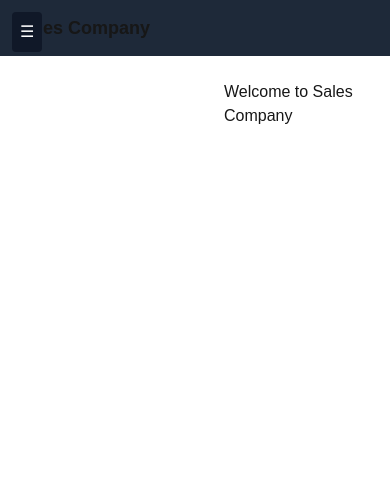
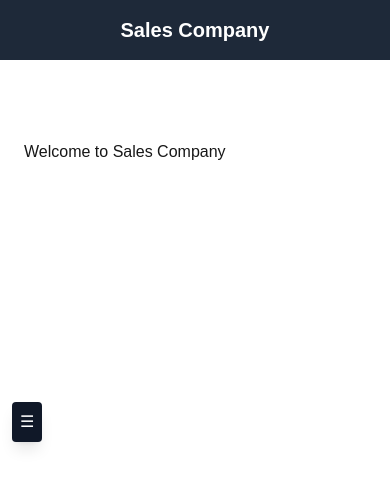
Before and after one commit to Karthik015-alpha/myapp2, a Next.js app: page / in a window 390 px wide. Shown: the top 486 px of the page. Built offline with nearby package versions, Linux system fonts and the light colour scheme.

Commit message:
Refactor Sidebar component for improved structure, mobile responsiveness, and context integration

```diff
--- a/app/components/Sidebar.tsx
+++ b/app/components/Sidebar.tsx
@@ -1,104 +1,18 @@
-// "use client";
-
-// import Link from "next/link";
-// import { useState } from "react";
-
-// export default function Sidebar() {
-//   const [product, setProduct] = useState(false);
-//   const [books, setBooks] = useState(false);
-//   const[electronics,setelectronics]=useState(false);
-//   const[furniture,setfurniture]=useState(false);
-//   const book=[
-//     { name:"History Books",path:"/Books/HistoryBooks"},
-//     { name:"Science Books",path:"/Books/ScienceBooks"}
-//   ]
-//   const furnitureList=[
-//     {name:"Seating Furniture",path:"/Products/Furniture/SeatingFurniture"},
-//     {name:"Sleeping Furniture",path:"/Products/Furniture/SleepingFurniture"}
-//   ]
-//   return (
-//   <aside className="
-//   fixed md:sticky
-//   top-0 left-0
-//   w-64 h-screen
-//   bg-gray-900 text-white p-5
-//   transform -translate-x-full md:translate-x-0
-//   transition-transform duration-300
-// ">
-
-//       <h2 className="text-xl font-bold mb-6">Menu</h2>
-//       <nav className="flex flex-col gap-3">
-//         <Link href="/" className="hover:text-blue-400">
-//           Home
-//         </Link>
-//         <Link href="/Products"
-//           onClick={() => setProduct(!product)}
-//           className="hover:text-blue-400 text-left"
-//         >
-//           Products
-//         </Link>
-//         {product && (
-//           <div className="ml-4 flex flex-col gap-2">
-//             <Link href="/Products/Electronics" className="hover:text-blue-400" onClick={()=>setelectronics(!electronics)}>
-//               Electronics
-//             </Link>
-//             {electronics && (
-//               <div className="ml-4 flex flex-col gap-2">
-//                 <Link href="/Products/Electronics/Mobile">Mobiles</Link>
-//                 <Link href="/Products/Electronics/TV">TVs</Link>
-//               </div>
-//             )
-//             }
-//             <Link href="/Products/Furniture" className="hover:text-blue-400" onClick={()=>setfurniture(!furniture)}>
-//               Furniture
-//             </Link>
-//             {furniture && (
-//               <div className="ml-4 flex flex-col gap-2">
-//                 {/* <Link href="/Products/Furniture/SeatingFurniture">Seating Furniture</Link>
-//                 <Link href="/Products/Furniture/SleepingFurniture">Sleeping Furniture</Link> */}
-//                 {furnitureList.map((furniture,index)=>(
-//                     <Link key={index} href={furniture.path}>{furniture.name}</Link>
-//                 ))}
-//               </div>
-//             )}
-//             </div>
-//         )}
-//         <Link href="/Books"
-//           onClick={() => setBooks(!books)}
-//           className="hover:text-blue-400 text-left"
-//         >
-//           Books
-//         </Link>
-
-//         {/* {books && (
-//           <div className="ml-4 flex flex-col gap-2">
-//             <Link href="/Books/HistoryBooks">History Books</Link>
-//             <Link href="/Books/ScienceBooks">Science Books</Link>
-//           </div>
-//         )} */}
-//         {books&&(
-//             <div className="ml-4 flex flex-col gap-2">
-//                 {book.map((books,index)=>(
-//                     <Link key={index} href={books.path}>{books.name}</Link>
-//                 ))}
-//             </div>
-//         )
-//         }
-//       </nav>
-//     </aside>
-//   );
-// }
-
-// 2
-
 "use client";
 
 import Link from "next/link";
-import { useState } from "react";
+import { useState, ReactNode, createContext, useContext } from "react";
 
-export default function Sidebar() {
+// Context to share sidebar open state (for future extensibility)
+export const SidebarContext = createContext<{ open: boolean; setOpen: (v: boolean) => void }>({ open: false, setOpen: () => {} });
+
+export function SidebarProvider({ children }: { children: ReactNode }) {
+	// For future extensibility, currently just renders children
+	return <>{children}</>;
+}
+
+export function Sidebar() {
 	const [open, setOpen] = useState(false);
-
 	const [product, setProduct] = useState(false);
 	const [books, setBooks] = useState(false);
 	const [electronics, setElectronics] = useState(false);
@@ -116,15 +30,14 @@ export default function Sidebar() {
 
 	return (
 		<div className="flex">
-
-      {/* 🔹 Mobile Button */}
+			{/* 🔹 Mobile Button (vertically centered left) */}
 			<button
 				onClick={() => setOpen(!open)}
-  className="md:hidden fixed top-3 left-3 z-50 bg-gray-900 text-white p-2 rounded"
+				className="md:hidden fixed top-1/2 left-3 z-50 bg-gray-900 text-white p-2 rounded -translate-y-1/2 shadow-lg"
+				aria-label="Open sidebar menu"
 			>
 				☰
 			</button>
-
 
 			{/* 🔹 Overlay */}
 			{open && (
@@ -146,16 +59,12 @@ export default function Sidebar() {
 		md:translate-x-0
 	`}
 			>
-
 				<h2 className="text-xl font-bold mb-6">Menu</h2>
-
 				<nav className="flex flex-col gap-3">
-
 					{/* Home */}
 					<Link href="/" className="hover:text-blue-400">
 						Home
 					</Link>
-
 					{/* Products */}
 					<button
 						onClick={() => {
@@ -166,10 +75,8 @@ export default function Sidebar() {
 					>
 						Products ▼
 					</button>
-
 					{product && (
 						<div className="ml-4 flex flex-col gap-2">
-
 							{/* Electronics */}
 							<button
 								onClick={() => {
@@ -180,14 +87,12 @@ export default function Sidebar() {
 							>
 								Electronics
 							</button>
-
 							{electronics && (
 								<div className="ml-4 flex flex-col gap-2">
 									<Link href="/Products/Electronics/Mobile">Mobiles</Link>
 									<Link href="/Products/Electronics/TV">TVs</Link>
 								</div>
 							)}
-
 							{/* Furniture */}
 							<button
 								onClick={() => {
@@ -198,7 +103,6 @@ export default function Sidebar() {
 							>
 								Furniture
 							</button>
-
 							{furniture && (
 								<div className="ml-4 flex flex-col gap-2">
 									{furnitureList.map((item, index) => (
@@ -210,7 +114,6 @@ export default function Sidebar() {
 							)}
 						</div>
 					)}
-
 					{/* Books */}
 					<button
 						onClick={() => {
@@ -221,7 +124,6 @@ export default function Sidebar() {
 					>
 						Books ▼
 					</button>
-
 					{books && (
 						<div className="ml-4 flex flex-col gap-2">
 							{book.map((item, index) => (
@@ -233,11 +135,6 @@ export default function Sidebar() {
 					)}
 				</nav>
 			</aside>
-
-      {/* 🔹 Main Content */}
-      <main className="flex-1 p-6">
-        <h1 className="text-2xl font-bold">Main Content</h1>
-      </main>
 		</div>
 	);
 }
--- a/app/layout.tsx
+++ b/app/layout.tsx
@@ -1,98 +1,31 @@
 import "./globals.css";
-import Sidebar from "./components/Sidebar";
-import type{ Metadata } from "next";
-export const metadata: Metadata = {
-  title: "Sales Company",
-  description: "Sales and Marketing Company",
-};
-// export default function RootLayout({  children,}: { children: React.ReactNode;}) {
-//   return (
-//     <html lang="en">
-//       <body>
-//         <header>
-//           <h1 className="text-xl font-bold">Sales Company</h1>
-//         </header>
-//         <div className="flex min-h-screen">
-//           <Sidebar />
-//           <main className="flex-1 p-6">
-//             {children}
-//           </main>
-//         </div>
-//       </body>
-//     </html>
-//   );
-// }
+import { Sidebar, SidebarProvider } from "./components/Sidebar";
+import { ReactNode, useContext } from "react";
 
-// 2
-
-export default function RootLayout({ children }: { children: React.ReactNode }) {
+export default function RootLayout({ children }: { children: ReactNode }) {
 	return (
 		<html lang="en">
 			<body className="bg-black text-white">
-
+                 <header className="bg-gray-800 text-white p-4 flex items-center justify-center md:justify-start md:pl-72">
+          <h1 className="text-xl font-bold">Sales Company</h1>
+         </header>
+				<SidebarProvider>
 					<div className="flex">
-
-          {/* Sidebar */}
 						<Sidebar />
-
-          {/* Right Side */}
-          <div className="flex flex-col flex-1 md:ml-64">
-
-            {/* 🔹 Header */}
-            <header className="fixed md:static top-0 left-0 w-full h-14 bg-gray-800 flex items-center px-4 z-40">
-              <h1 className="text-lg font-bold">Sales Company</h1>
-            </header>
-
-            {/* 🔹 Main Content */}
-            <main className="p-6 mt-14 md:mt-0">
-              {children}
-            </main>
-
+						<SidebarContent>{children}</SidebarContent>
 					</div>
-
-        </div>
-
+				</SidebarProvider>
 			</body>
 		</html>
 	);
 }
 
-
-// import "./globals.css";
-// import Sidebar from "./components/Sidebar";
-// import type { Metadata } from "next";
-// export const metadata: Metadata = {
-//   title: "Sales Company",
-//   description: "Sales and Marketing Company",
-// };
-
-// export default function RootLayout({
-//   children,
-// }: {
-//   children: React.ReactNode;
-// }) {
-//   return (
-//     <html lang="en">
-//       <body className="bg-gray-100">
-
-//         {/* Header */}
-//         <header className="bg-gray-800 text-white p-4 flex items-center justify-center md:justify-start md:pl-72">
-//           <h1 className="text-xl font-bold">Sales Company</h1>
-//         </header>
-
-//         {/* Layout */}
-//         <div className="flex min-h-screen">
-
-//           {/* Sidebar */}
-//           <Sidebar />
-
-//           {/* Main Content */}
-//           <main className="flex-1 p-6 mt-4 md:ml-64">
-//             {children}
-//           </main>
-
-//         </div>
-//       </body>
-//     </html>
-//   );
-// }
+// Responsive main content that shifts when sidebar is open (for future extensibility)
+function SidebarContent({ children }: { children: ReactNode }) {
+	// If you later add SidebarContext logic, you can use it here for shifting
+	return (
+		<div className="flex flex-col flex-1 md:ml-64 transition-all duration-300">
+			<main className="p-6 mt-14 md:mt-0">{children}</main>
+		</div>
+	);
+}
```
Lines whose indentation alone changed are shown as unchanged.
